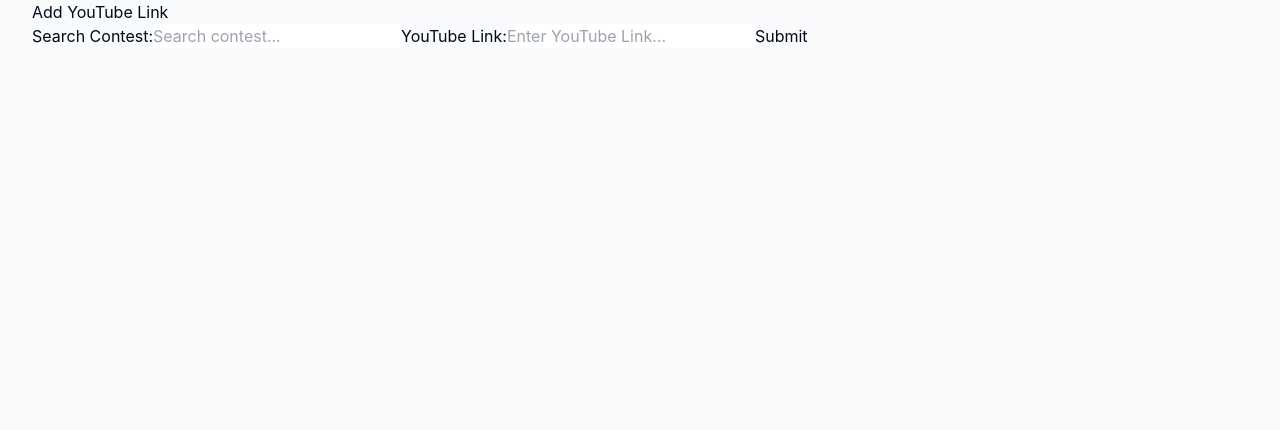
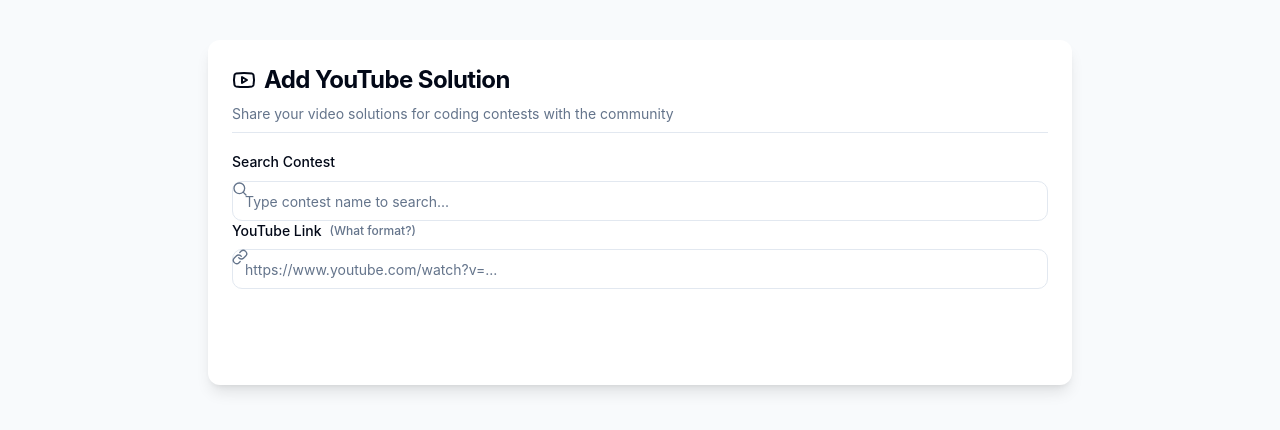
Before and after one commit to ArunRathaur1/contest-horizons, a React (Vite) app: page /addyoutube in a window 1280 px wide. Shown: the top 430 px of the page. Built offline with nearby package versions, Linux system fonts and the light colour scheme.

Commit message:
Update AddYoutube page
Update the AddYoutube page to improve its appearance.

```diff
--- a/src/pages/Addyoutoube.jsx
+++ b/src/pages/Addyoutoube.jsx
@@ -1,4 +1,12 @@
+
 import React, { useEffect, useState } from "react";
+import { Card, CardContent, CardHeader, CardTitle, CardDescription, CardFooter } from "@/components/ui/card";
+import { Input } from "@/components/ui/input";
+import { Button } from "@/components/ui/button";
+import { Label } from "@/components/ui/label";
+import { Separator } from "@/components/ui/separator";
+import { HoverCard, HoverCardTrigger, HoverCardContent } from "@/components/ui/hover-card";
+import { Youtube, Search, Link as LinkIcon } from "lucide-react";
 
 export default function AddYoutube() {
   const [data, setData] = useState(null);
@@ -67,44 +75,119 @@ export default function AddYoutube() {
       : [];
 
   return (
-    <div className="container">
-      <h2>Add YouTube Link</h2>
-      <form onSubmit={handleSubmit}>
-        {/* Searchable Contest Selection */}
-        <label>Search Contest:</label>
-        <input
+    <div className="container mx-auto py-10 px-4 md:px-6 max-w-4xl">
+      <Card className="w-full bg-gradient-to-br from-indigo-50 to-purple-50 dark:from-indigo-950/40 dark:to-purple-950/30 border-0 shadow-lg">
+        <CardHeader className="pb-4 space-y-2">
+          <div className="flex items-center justify-between">
+            <CardTitle className="text-2xl font-bold text-indigo-700 dark:text-indigo-300 flex items-center gap-2">
+              <Youtube className="h-6 w-6 text-red-600" />
+              Add YouTube Solution
+            </CardTitle>
+          </div>
+          <CardDescription className="text-muted-foreground">
+            Share your video solutions for coding contests with the community
+          </CardDescription>
+          <Separator className="my-1" />
+        </CardHeader>
+
+        <CardContent>
+          <form onSubmit={handleSubmit} className="space-y-6">
+            <div className="space-y-2">
+              <Label htmlFor="search-contest" className="text-sm font-medium">
+                Search Contest
+              </Label>
+              <div className="relative">
+                <Search className="absolute left-3 top-3 h-4 w-4 text-muted-foreground" />
+                <Input
+                  id="search-contest"
                   type="text"
                   value={searchTerm}
                   onChange={(e) => setSearchTerm(e.target.value)}
-          placeholder="Search contest..."
+                  placeholder="Type contest name to search..."
+                  className="pl-9 bg-white/80 dark:bg-black/20 border border-indigo-100 dark:border-indigo-900/50"
                 />
-        {searchTerm && filteredContests.length > 0 && (
-          <ul className="dropdown-list">
+              </div>
+
+              {searchTerm && filteredContests.length > 0 ? (
+                <div className="mt-2 bg-white dark:bg-black/40 rounded-md border border-indigo-100 dark:border-indigo-900/50 shadow-md max-h-48 overflow-y-auto">
+                  <ul className="py-1">
                     {filteredContests.map((contest, index) => (
                       <li
                         key={contest.id || index}
                         onClick={() => handleSelectContest(contest)}
-                className="dropdown-item"
+                        className="px-3 py-2 hover:bg-indigo-50 dark:hover:bg-indigo-900/20 cursor-pointer text-sm transition-colors"
                       >
-                {contest.name}
+                        <div className="font-medium">{contest.name}</div>
+                        {contest.platform && (
+                          <div className="text-xs text-muted-foreground">
+                            Platform: {contest.platform}
+                          </div>
+                        )}
                       </li>
                     ))}
                   </ul>
+                </div>
+              ) : searchTerm ? (
+                <div className="mt-2 text-sm text-muted-foreground">No contests found with that name</div>
+              ) : null}
+            </div>
+
+            {selectedContest && (
+              <div className="p-3 bg-indigo-100/50 dark:bg-indigo-900/20 rounded-md border border-indigo-200 dark:border-indigo-800">
+                <div className="text-sm font-medium">Selected Contest:</div>
+                <div className="text-lg font-semibold">{selectedContest.name}</div>
+                {selectedContest.platform && (
+                  <div className="text-xs text-muted-foreground">
+                    Platform: {selectedContest.platform}
+                  </div>
+                )}
+              </div>
             )}
 
-        {/* Input for YouTube Link */}
-        <label>YouTube Link:</label>
-        <input
+            <div className="space-y-2">
+              <Label htmlFor="youtube-link" className="text-sm font-medium flex items-center gap-2">
+                YouTube Link
+                <HoverCard>
+                  <HoverCardTrigger asChild>
+                    <span className="cursor-help text-muted-foreground text-xs">(What format?)</span>
+                  </HoverCardTrigger>
+                  <HoverCardContent className="w-80">
+                    <div className="space-y-2">
+                      <h4 className="text-sm font-semibold">Accepted formats:</h4>
+                      <ul className="text-xs space-y-1">
+                        <li>• Full URL: https://www.youtube.com/watch?v=VIDEOID</li>
+                        <li>• Short URL: https://youtu.be/VIDEOID</li>
+                      </ul>
+                    </div>
+                  </HoverCardContent>
+                </HoverCard>
+              </Label>
+              <div className="relative">
+                <LinkIcon className="absolute left-3 top-3 h-4 w-4 text-muted-foreground" />
+                <Input
+                  id="youtube-link"
                   type="text"
                   value={youtubeLink}
                   onChange={(e) => setYoutubeLink(e.target.value)}
-          placeholder="Enter YouTube Link..."
+                  placeholder="https://www.youtube.com/watch?v=..."
+                  className="pl-9 bg-white/80 dark:bg-black/20 border border-indigo-100 dark:border-indigo-900/50"
                   required
                 />
+              </div>
+            </div>
 
-        {/* Submit Button */}
-        <button type="submit">Submit</button>
+            <CardFooter className="px-0 pt-2 pb-0 flex justify-end">
+              <Button
+                type="submit"
+                className="bg-indigo-600 hover:bg-indigo-700 text-white w-full sm:w-auto"
+              >
+                <Youtube className="mr-2 h-4 w-4" />
+                Submit Solution
+              </Button>
+            </CardFooter>
           </form>
+        </CardContent>
+      </Card>
     </div>
   );
 }
```
Lines whose indentation alone changed are shown as unchanged.
